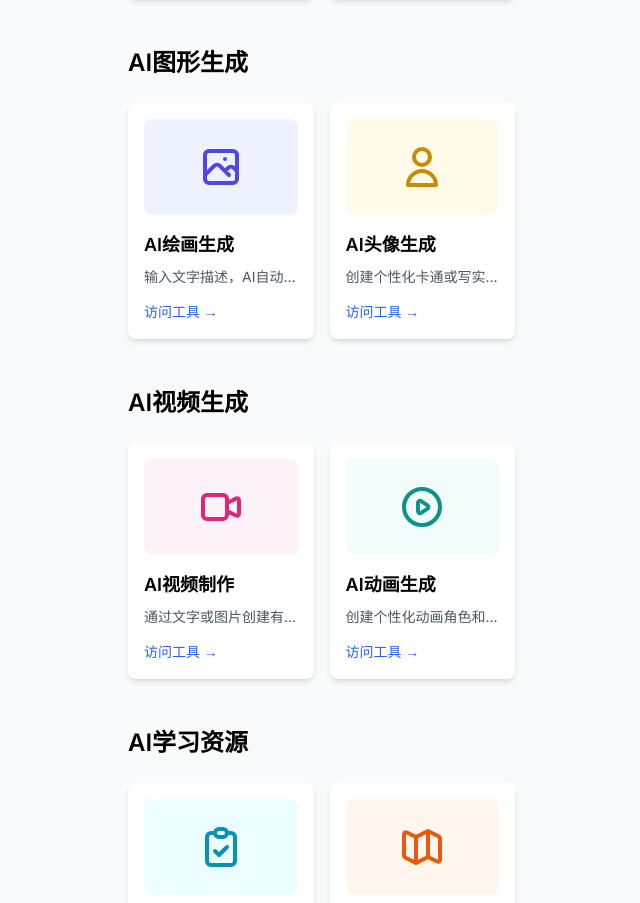
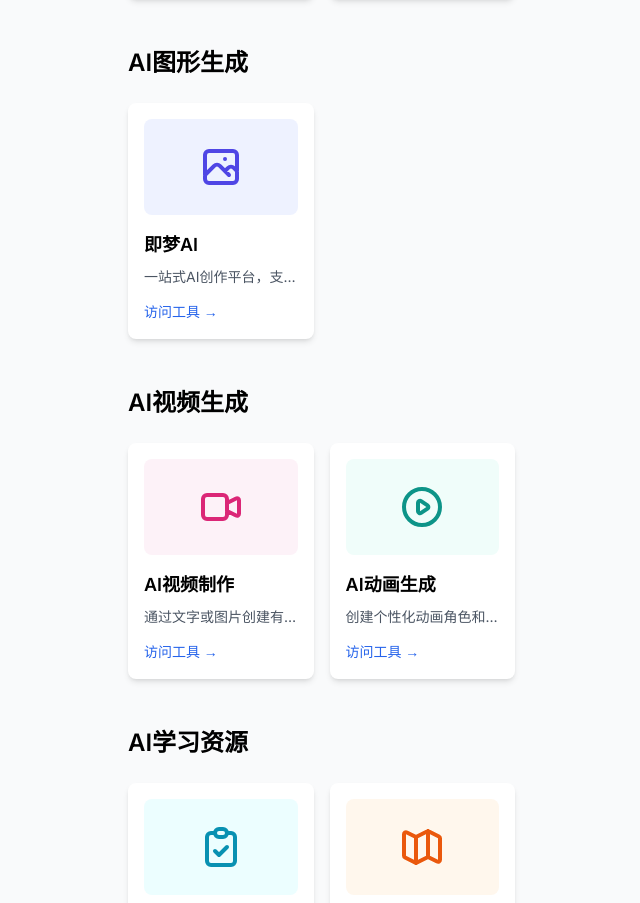
Before and after one commit to DazhiFe/parent-toolkit, a Vue app: page /ai-tools in a window 1280 px wide. Shown: the part 829-1732 px from the top of the page, without its empty margins (144-784 px from the left). Built offline with nearby package versions, Linux system fonts and the light colour scheme.

Commit message:
feat: AI图形生成替换为即梦AI

```diff
--- a/src/views/AiToolsView.vue
+++ b/src/views/AiToolsView.vue
@@ -301,20 +301,9 @@ const getColorClass = (color) => {
                 <path stroke-linecap="round" stroke-linejoin="round" stroke-width="2" d="M4 16l4.586-4.586a2 2 0 012.828 0L16 16m-2-2l1.586-1.586a2 2 0 012.828 0L20 14m-6-6h.01M6 20h12a2 2 0 002-2V6a2 2 0 00-2-2H6a2 2 0 00-2 2v12a2 2 0 002 2z" />
               </svg>
             </div>
-            <h3 class="text-lg font-semibold mb-2 dark:text-white">AI绘画生成</h3>
-            <p class="text-gray-600 dark:text-gray-400 text-sm mb-3 truncate">输入文字描述，AI自动生成精美图片</p>
-            <a href="#" class="text-primary-600 dark:text-primary-400 hover:text-primary-700 dark:hover:text-primary-300 text-sm font-medium">访问工具 →</a>
-          </div>
-
-          <div class="tool-card hover:shadow-xl transition-all duration-300 bg-white dark:bg-gray-800">
-            <div class="mb-4 flex items-center justify-center h-24 bg-yellow-50 dark:bg-yellow-900/20 rounded-lg">
-              <svg xmlns="http://www.w3.org/2000/svg" class="h-12 w-12 text-yellow-600 dark:text-yellow-400" fill="none" viewBox="0 0 24 24" stroke="currentColor">
-                <path stroke-linecap="round" stroke-linejoin="round" stroke-width="2" d="M16 7a4 4 0 11-8 0 4 4 0 018 0zM12 14a7 7 0 00-7 7h14a7 7 0 00-7-7z" />
-              </svg>
-            </div>
-            <h3 class="text-lg font-semibold mb-2 dark:text-white">AI头像生成</h3>
-            <p class="text-gray-600 dark:text-gray-400 text-sm mb-3 truncate">创建个性化卡通或写实头像</p>
-            <a href="#" class="text-primary-600 dark:text-primary-400 hover:text-primary-700 dark:hover:text-primary-300 text-sm font-medium">访问工具 →</a>
+            <h3 class="text-lg font-semibold mb-2 dark:text-white">即梦AI</h3>
+            <p class="text-gray-600 dark:text-gray-400 text-sm mb-3 truncate">一站式AI创作平台，支持图片生成、视频生成、数字人等功能</p>
+            <a href="https://jimeng.jianying.com/ai-tool/generate?enter_from=ai_feature&from_page=explore&ai_feature_name=image" target="_blank" class="text-primary-600 dark:text-primary-400 hover:text-primary-700 dark:hover:text-primary-300 text-sm font-medium">访问工具 →</a>
           </div>
         </div>
       </section>
```
